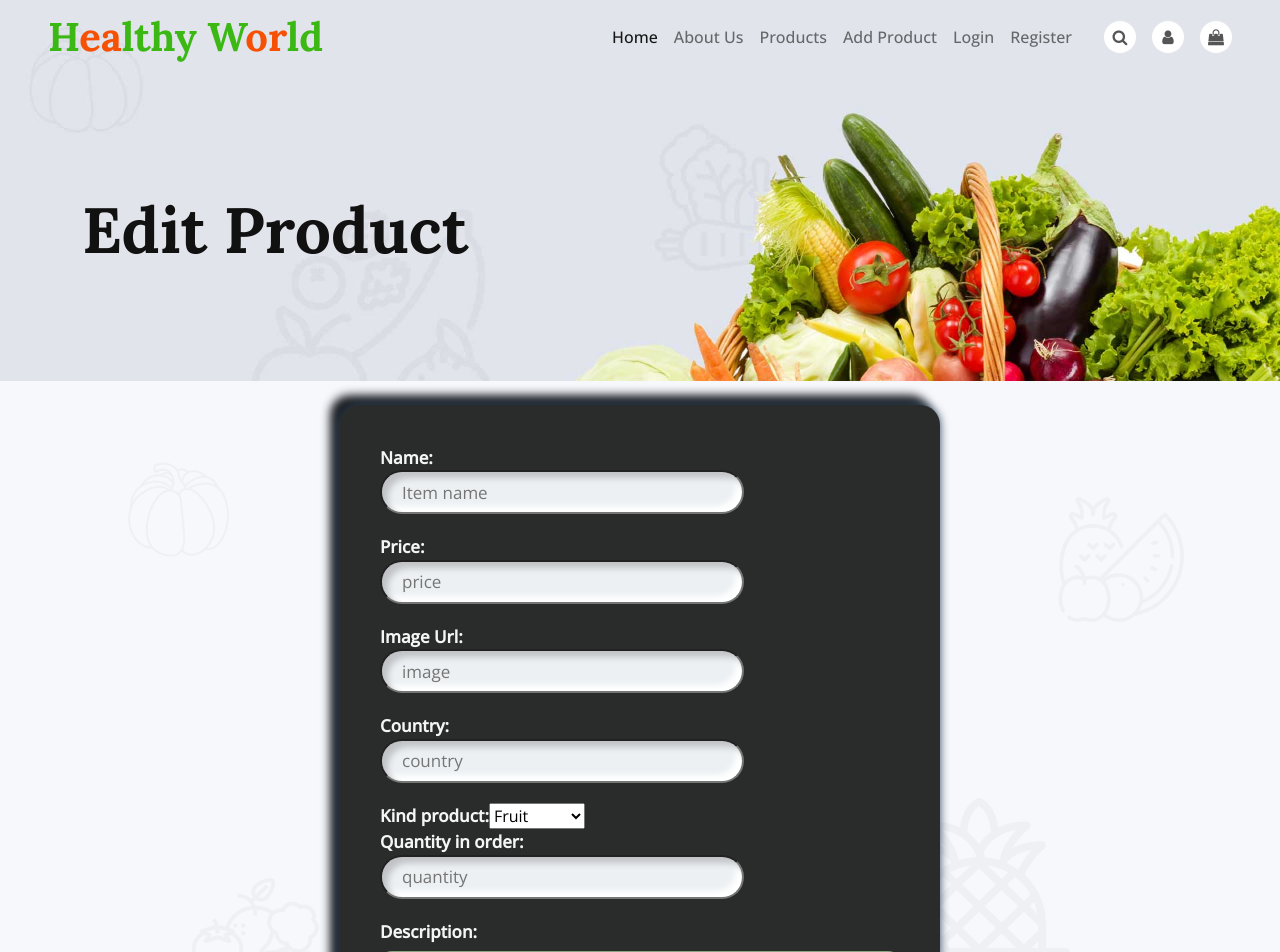
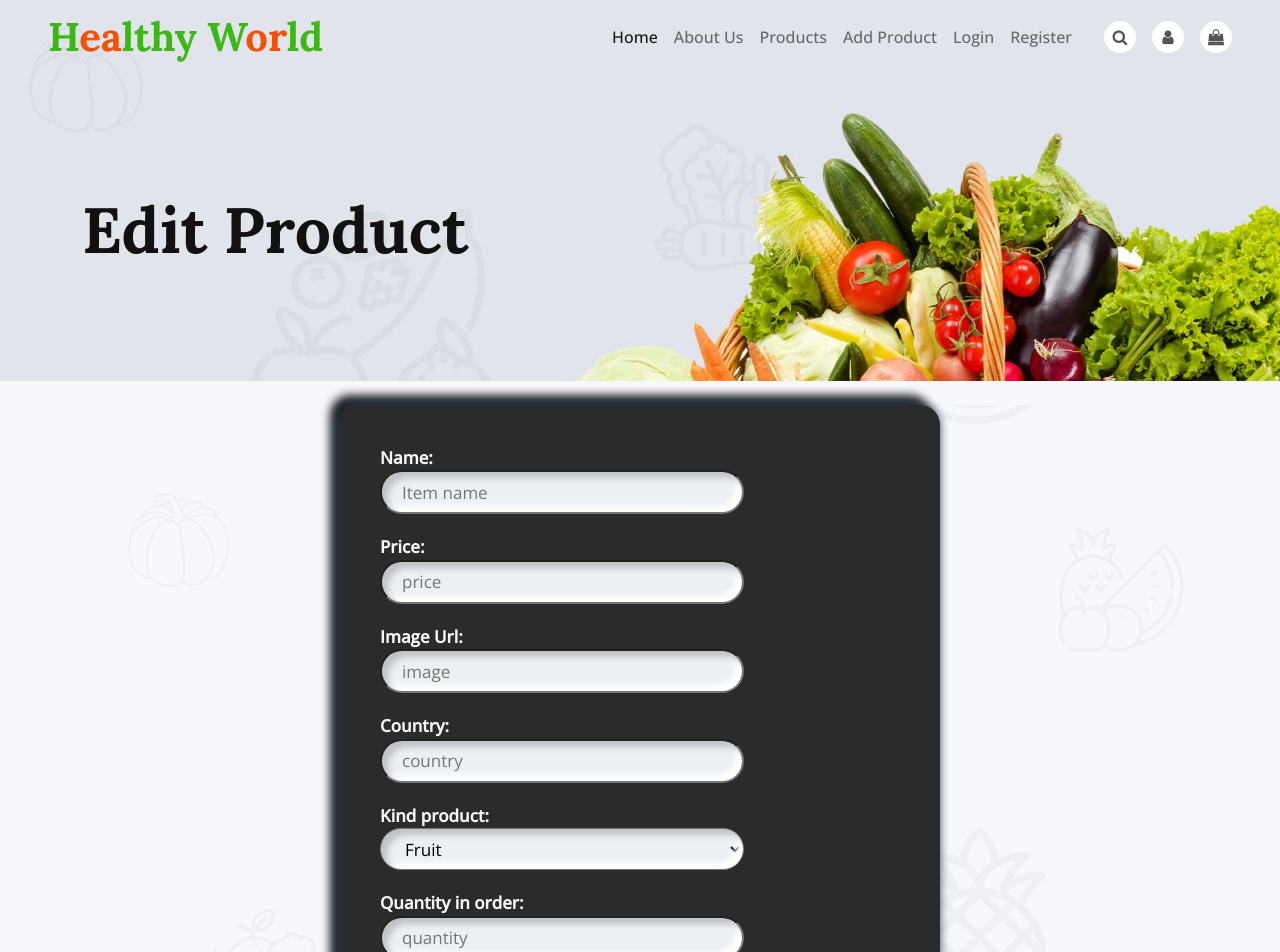
Before and after one commit to vvalev1/Healthy-World, a React (Vite) app in the folder client/: page /edit in a window 1280 px wide. Shown: the top 952 px of the page. Built offline with nearby package versions, Linux system fonts and the light colour scheme.

Commit message:
edit css edit page on select element

```diff
--- a/client/src/components/Products/edit/EditProduct.jsx
+++ b/client/src/components/Products/edit/EditProduct.jsx
@@ -28,7 +28,7 @@ export default function EditProduct() {
                             </div>
                             <div className={styles["md-2"]}>
                                 <label htmlFor="kindProduct" className="form-label">Kind product:</label>
-                                <select name="kindProduct">
+                                <select name="kindProduct" id="kindProduct">
                                     <option value="A">Fruit</option>
                                     <option value="B">Vegetable</option>
                                 </select>
--- a/client/src/components/Products/edit/EditProduct.module.css
+++ b/client/src/components/Products/edit/EditProduct.module.css
@@ -57,3 +57,15 @@ div.md-2 {
     color: black;
     box-shadow: inset 6px 6px 6px #c0c2c5, inset -6px -6px 6px white;
 }
+
+#edit-page select {
+    padding-left: 20px;
+    height: 42px;
+    margin-bottom: 20px;
+    font-size: 17px;
+    border-radius: 50px;
+    box-shadow: inset 6px 6px 6px #c0c2c5, inset -6px -6px 6px white;
+    display: block;
+    width: 70%;
+    background-color: #ecf0f3;
+}
```
